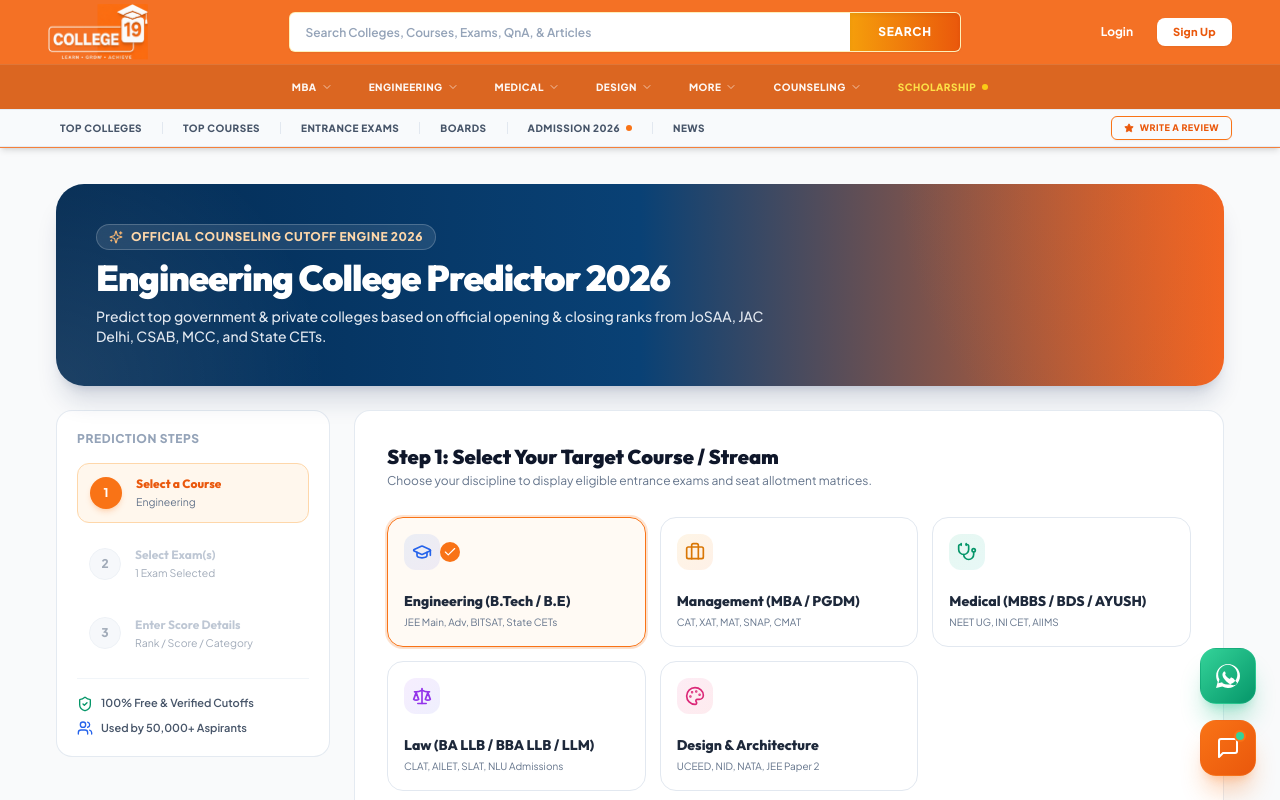
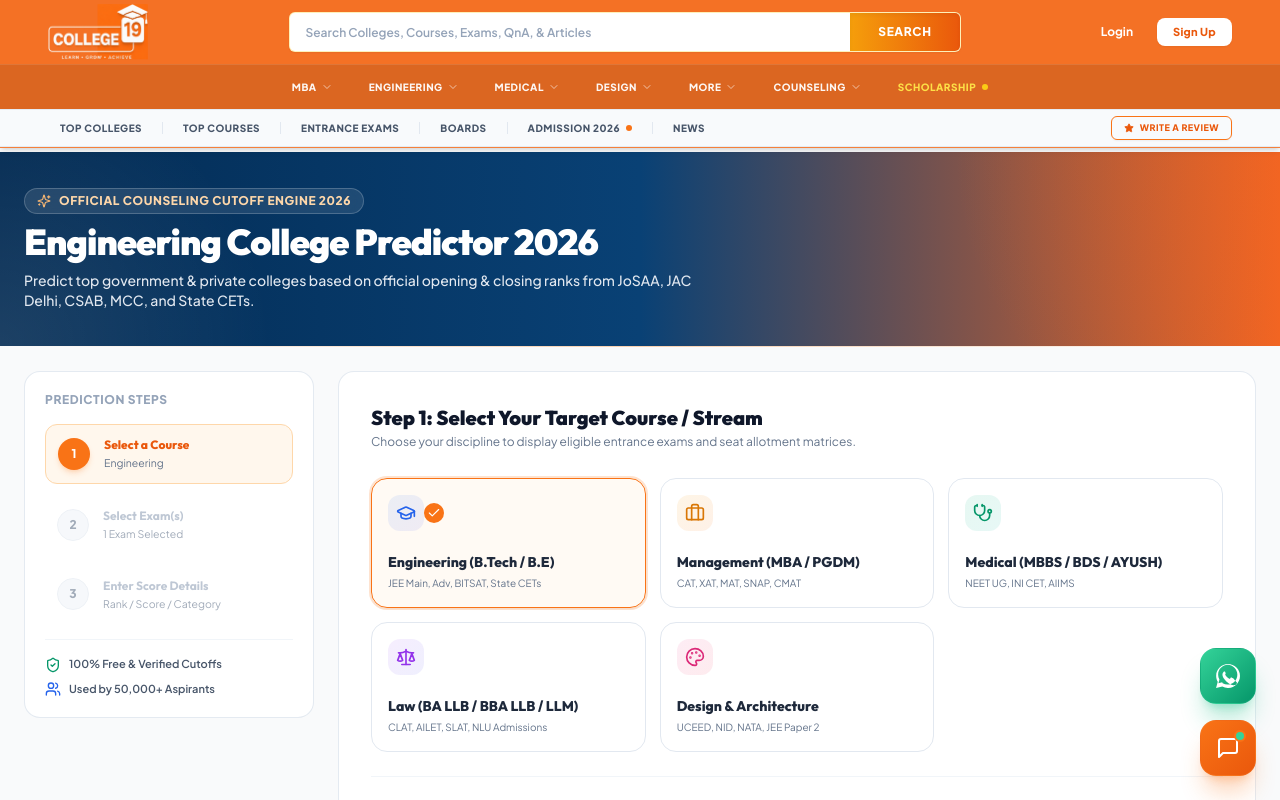
Before and after one commit to 08Satyamkumar/Think_Your_College, a Next.js app: page /predictor in a window 1280 px wide. Shown: the top 800 px of the page. Built offline with nearby package versions, Linux system fonts and the light colour scheme.

Commit message:
style: make predictor hero banner full-width seamless with needle-thin divider

```diff
--- a/src/app/predictor/page.tsx
+++ b/src/app/predictor/page.tsx
@@ -928,14 +928,14 @@ function PredictorContent() {
   ]);
 
   return (
-    <div className="min-h-screen pb-16 space-y-6 select-none max-w-7xl mx-auto px-4 sm:px-6">
-      {/* 1. TOP HEADER BANNER (World-Class Clean Shiksha Style) */}
-      <div className="relative overflow-hidden rounded-[28px] bg-gradient-to-r from-[#032b53] via-[#094175] to-[#f26522] p-6 sm:p-8 md:p-10 text-white shadow-xl shadow-blue-950/15">
+    <div className="min-h-screen pb-16 select-none -mx-6 -mt-6 md:-mx-8 md:-mt-8">
+      {/* 1. TOP HEADER BANNER (Full-Bleed Seamless Background, No Card Gaps/Borders) */}
+      <div className="relative overflow-hidden bg-gradient-to-r from-[#032b53] via-[#094175] to-[#f26522] text-white">
         {/* Subtle Ambient Radial Glow */}
         <div className="absolute top-0 right-0 w-96 h-96 bg-[radial-gradient(circle_at_top_right,rgba(242,101,34,0.35),transparent_60%)] pointer-events-none" />
         <div className="absolute bottom-0 left-0 w-80 h-80 bg-[radial-gradient(circle_at_bottom_left,rgba(255,255,255,0.1),transparent_60%)] pointer-events-none" />
 
-        <div className="relative z-10 max-w-3xl space-y-2">
+        <div className="max-w-7xl mx-auto px-4 sm:px-6 py-6 sm:py-8 md:py-9 relative z-10 space-y-2">
           <div className="inline-flex items-center gap-2 px-3 py-1 rounded-full bg-white/10 backdrop-blur-md border border-white/20 text-orange-200 text-xs font-black uppercase tracking-wider">
             <Sparkles className="w-3.5 h-3.5 text-orange-300 animate-pulse" />
             <span>Official Counseling Cutoff Engine 2026</span>
@@ -952,7 +952,11 @@ function PredictorContent() {
         </div>
       </div>
 
+      {/* Needle-Thin Divider Line */}
+      <div className="w-full h-px bg-gradient-to-r from-transparent via-orange-400/40 to-transparent" />
+
       {/* 2. MAIN WIZARD OR RESULTS DASHBOARD */}
+      <div className="max-w-7xl mx-auto px-4 sm:px-6 pt-6 space-y-6">
         {!showResults ? (
           <div className="grid grid-cols-1 lg:grid-cols-12 gap-6 items-start">
             {/* LEFT VERTICAL STEPPER SIDEBAR (Shiksha UI Pattern) */}
@@ -1644,6 +1648,7 @@ function PredictorContent() {
           </motion.div>
         )}
       </div>
+    </div>
   );
 }
 
```
Lines whose indentation alone changed are shown as unchanged.
